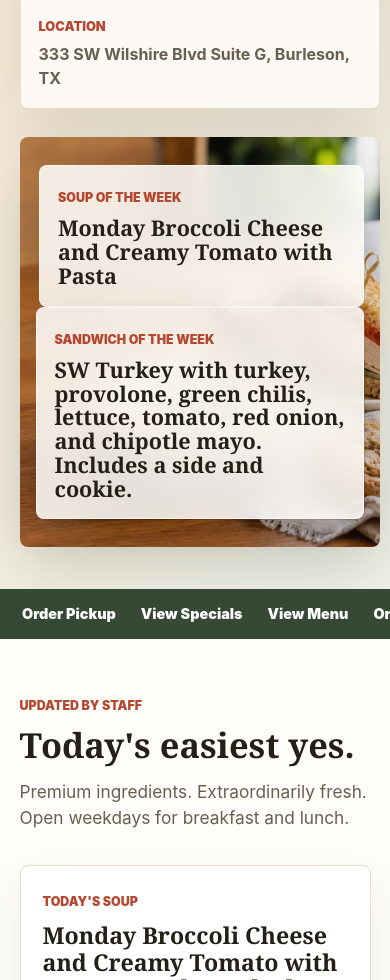
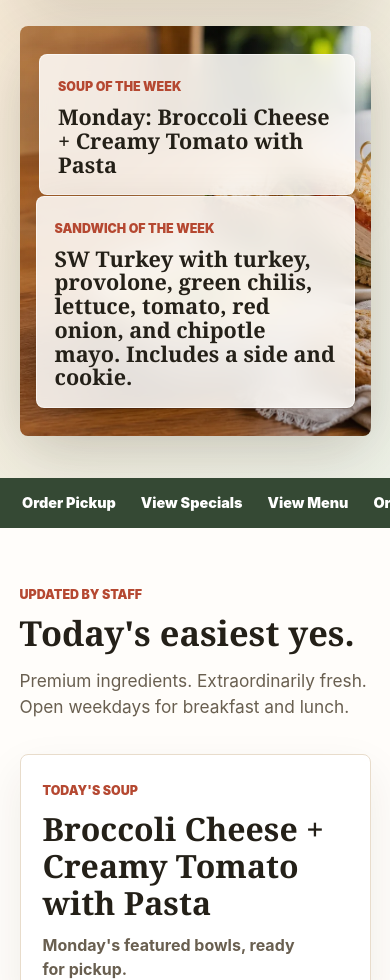
Before and after one commit to toinebrailsford-hue/stone-soup-cafe-burleson, a Next.js app: page / in a window 390 px wide. Shown: the part 1020-2000 px from the top of the page. Built offline with nearby package versions, Linux system fonts and the light colour scheme.

Commit message:
Simplify soup hierarchy and add sourced reviews

```diff
--- a/app/globals.css
+++ b/app/globals.css
@@ -329,6 +329,11 @@ dd {
   gap: 16px;
 }
 
+.special-grid {
+  grid-template-columns: minmax(0, 1.05fr) minmax(0, 0.95fr);
+  gap: clamp(16px, 3vw, 24px);
+}
+
 .special-grid article,
 .menu-card,
 .reviews figure,
@@ -341,14 +346,61 @@ dd {
 }
 
 .special-grid article {
-  padding: clamp(22px, 3vw, 34px);
+  padding: clamp(22px, 3vw, 36px);
 }
 
 .special-grid h3 {
   margin-top: 10px;
   font-family: Georgia, "Times New Roman", serif;
-  font-size: clamp(1.45rem, 2vw, 2rem);
+  font-size: clamp(1.35rem, 2vw, 2.05rem);
   line-height: 1.15;
+}
+
+.special-grid p {
+  margin: 12px 0 0;
+  color: var(--muted);
+  font-weight: 750;
+}
+
+.featured-special {
+  background:
+    linear-gradient(135deg, rgba(255, 248, 237, 0.95), rgba(255, 255, 255, 0.98)),
+    white;
+}
+
+.featured-special h3 {
+  font-size: clamp(2rem, 4vw, 3.5rem);
+}
+
+.compact-lineup,
+.weekly-list {
+  display: grid;
+  gap: 0;
+  margin-top: 16px;
+}
+
+.compact-lineup div,
+.weekly-list div {
+  display: grid;
+  grid-template-columns: 84px minmax(0, 1fr);
+  gap: 14px;
+  align-items: baseline;
+  padding: 12px 0;
+  border-top: 1px solid var(--line);
+}
+
+.compact-lineup strong,
+.weekly-list strong {
+  color: var(--sage-dark);
+  font-family: Inter, ui-sans-serif, system-ui, sans-serif;
+  font-size: 0.92rem;
+  font-weight: 950;
+}
+
+.compact-lineup span,
+.weekly-list span {
+  color: var(--muted);
+  font-weight: 750;
 }
 
 .menu-section {
@@ -438,7 +490,6 @@ dd {
 
 .weekly-note {
   display: grid;
-  gap: 10px;
   padding: clamp(22px, 3vw, 30px);
 }
 
@@ -449,12 +500,6 @@ dd {
   font-size: 0.78rem;
   font-weight: 900;
   text-transform: uppercase;
-}
-
-.weekly-note strong {
-  font-family: Georgia, "Times New Roman", serif;
-  font-size: clamp(1.35rem, 2vw, 2rem);
-  line-height: 1.12;
 }
 
 .other-soups {
@@ -586,12 +631,29 @@ textarea {
 }
 
 .reviews {
-  background: var(--sage-dark);
+  grid-template-columns: repeat(3, minmax(0, 1fr));
+  background:
+    linear-gradient(135deg, rgba(53, 73, 52, 0.98), rgba(42, 86, 89, 0.96));
+}
+
+.reviews-heading {
+  grid-column: 1 / -1;
+  max-width: 760px;
+  color: white;
+}
+
+.reviews-heading h2 {
+  color: white;
+}
+
+.reviews-heading p:not(.eyebrow) {
+  color: rgba(255, 255, 255, 0.78);
 }
 
 .reviews figure {
   margin: 0;
   padding: clamp(22px, 3vw, 34px);
+  animation: rise-in 620ms ease both;
 }
 
 blockquote {
@@ -605,6 +667,13 @@ figcaption {
   margin-top: 18px;
   color: var(--muted);
   font-weight: 900;
+}
+
+.stars {
+  margin-bottom: 18px;
+  color: var(--gold);
+  font-size: 1rem;
+  letter-spacing: 0;
 }
 
 .about {
@@ -715,7 +784,6 @@ footer strong {
   }
 
   .special-grid,
-  .menu-grid,
   .reviews {
     grid-template-columns: 1fr 1fr;
   }
@@ -747,6 +815,13 @@ footer strong {
   .menu-grid,
   .reviews {
     grid-template-columns: 1fr;
+  }
+
+  .compact-lineup div,
+  .weekly-list div {
+    grid-template-columns: 72px minmax(0, 1fr);
+    gap: 10px;
+    padding: 11px 0;
   }
 
   .menu-section {
--- a/app/page.tsx
+++ b/app/page.tsx
@@ -65,11 +65,37 @@ const menu = [
   },
 ];
 
-const reviews = [
-  "Fresh, friendly, and exactly what a local cafe should be.",
-  "The soup and sandwich combo is the lunch move in Burleson.",
-  "Reliable catering, warm service, and food people actually finish.",
+const googleReviews = [
+  {
+    quote: "Broccoli soup was the best that I've tried around here.",
+    author: "Rickey B. Cole",
+    note: "Google review",
+  },
+  {
+    quote: "The food was fresh, flavorful, and clearly made with quality ingredients.",
+    author: "Sarah Hulcy",
+    note: "Google review",
+  },
+  {
+    quote: "Staff was very friendly and patient with me.",
+    author: "Rosa",
+    note: "Google review",
+  },
 ];
+
+function weeklySoupLineup(soupText: string) {
+  return soupText
+    .split(";")
+    .map((entry) => entry.trim())
+    .filter(Boolean)
+    .map((entry) => {
+      const [day = "", ...rest] = entry.split(" ");
+      return {
+        day,
+        soups: rest.join(" ").replace(" and ", " + "),
+      };
+    });
+}
 
 async function getContent(): Promise<Content> {
   try {
@@ -148,6 +174,8 @@ export default async function Home() {
   const supportingMenus = menu.filter((group) => group.category !== "Soups");
   const featuredSoup = soupMenu?.items[0] ?? ["Broccoli Cheese", "Velvety, comforting, and a weekly favorite."];
   const secondarySoups = soupMenu?.items.slice(1) ?? [];
+  const soupLineup = weeklySoupLineup(content.soupOfWeek);
+  const todaySoup = soupLineup[0];
 
   return (
     <main>
@@ -168,7 +196,7 @@ export default async function Home() {
       <section className="hero" id="top">
         <div className="hero-copy">
           <p className="eyebrow">Burleson, Texas • Fresh weekday lunch</p>
-          <h1>Handmade soup, stacked sandwiches, and catering with a local heart.</h1>
+          <h1>Fresh soup and warm cafe lunches, made for Burleson.</h1>
           <p className="lede">
             Stone Soup Cafe is the easy choice for a warm lunch, a quick pickup order,
             or food that makes the whole office pause for a better meal.
@@ -192,7 +220,7 @@ export default async function Home() {
         <div className="hero-visual" aria-label="Fresh soup and sandwich lunch photography">
           <div className="photo-card photo-main">
             <span>Soup of the Week</span>
-            <strong>{content.soupOfWeek.split(";")[0]}</strong>
+            <strong>{todaySoup ? `${todaySoup.day}: ${todaySoup.soups}` : featuredSoup[0]}</strong>
           </div>
           <div className="photo-card photo-side">
             <span>Sandwich of the Week</span>
@@ -216,13 +244,25 @@ export default async function Home() {
           <p>{content.announcement}</p>
         </div>
         <div className="special-grid">
-          <article>
+          <article className="featured-special">
             <span>Today&apos;s soup</span>
-            <h3>{content.soupOfWeek}</h3>
+            <h3>{todaySoup?.soups ?? featuredSoup[0]}</h3>
+            <p>{todaySoup ? `${todaySoup.day}'s featured bowls, ready for pickup.` : "Fresh soup, ready for pickup."}</p>
           </article>
           <article>
             <span>Featured sandwich</span>
             <h3>{content.sandwichOfWeek}</h3>
+          </article>
+          <article>
+            <span>Weekly lineup</span>
+            <div className="compact-lineup" aria-label="Weekly soup lineup">
+              {soupLineup.map((item) => (
+                <div key={item.day}>
+                  <strong>{item.day}</strong>
+                  <span>{item.soups}</span>
+                </div>
+              ))}
+            </div>
           </article>
           <article>
             <span>Daily note</span>
@@ -253,7 +293,14 @@ export default async function Home() {
           <aside className="soup-sidebar" aria-label="Other soup options and weekly specials">
             <div className="weekly-note">
               <span>Weekly Special</span>
-              <strong>{content.soupOfWeek}</strong>
+              <div className="weekly-list">
+                {soupLineup.map((item) => (
+                  <div key={item.day}>
+                    <strong>{item.day}</strong>
+                    <span>{item.soups}</span>
+                  </div>
+                ))}
+              </div>
             </div>
             <div className="other-soups">
               <p className="mini-heading">Other Soups</p>
@@ -306,10 +353,16 @@ export default async function Home() {
       </section>
 
       <section className="section reviews" aria-label="Customer reviews">
-        {reviews.map((review) => (
-          <figure key={review}>
-            <blockquote>{review}</blockquote>
-            <figcaption>Local customer</figcaption>
+        <div className="reviews-heading">
+          <p className="eyebrow">Google Reviews</p>
+          <h2>People come back for the soup.</h2>
+          <p>4.6 stars on Google, surfaced through Restaurant Guru from 244 Google reviews.</p>
+        </div>
+        {googleReviews.map((review) => (
+          <figure key={review.quote}>
+            <div className="stars" aria-label="5 out of 5 stars">★★★★★</div>
+            <blockquote>{review.quote}</blockquote>
+            <figcaption>{review.author} · {review.note}</figcaption>
           </figure>
         ))}
       </section>
```
